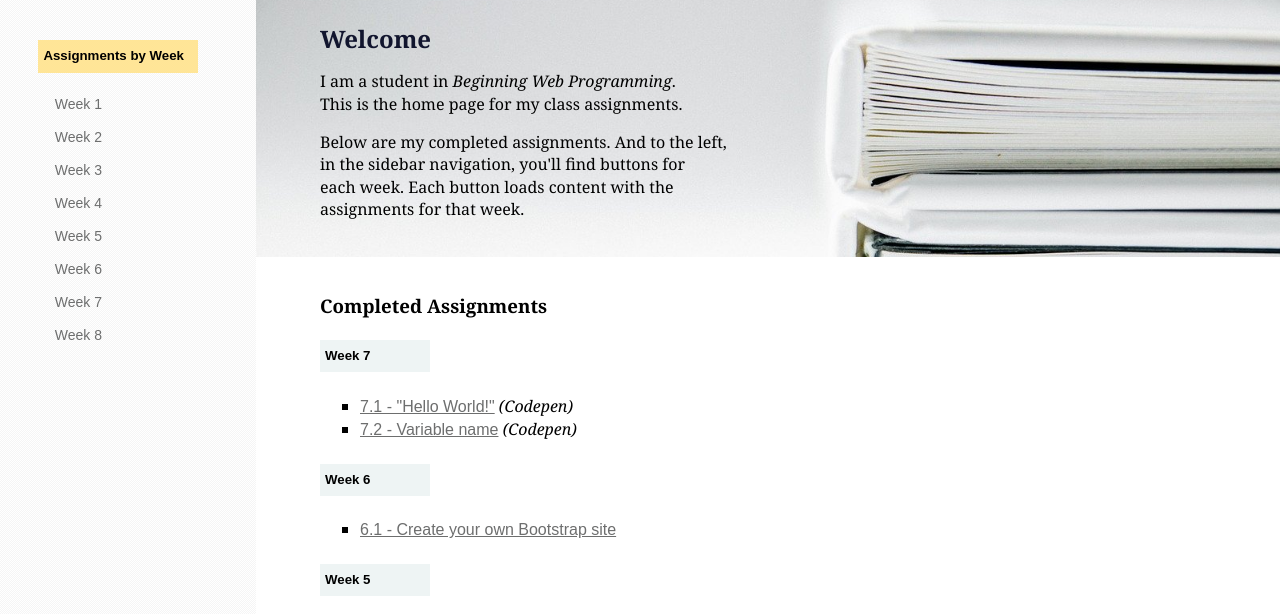
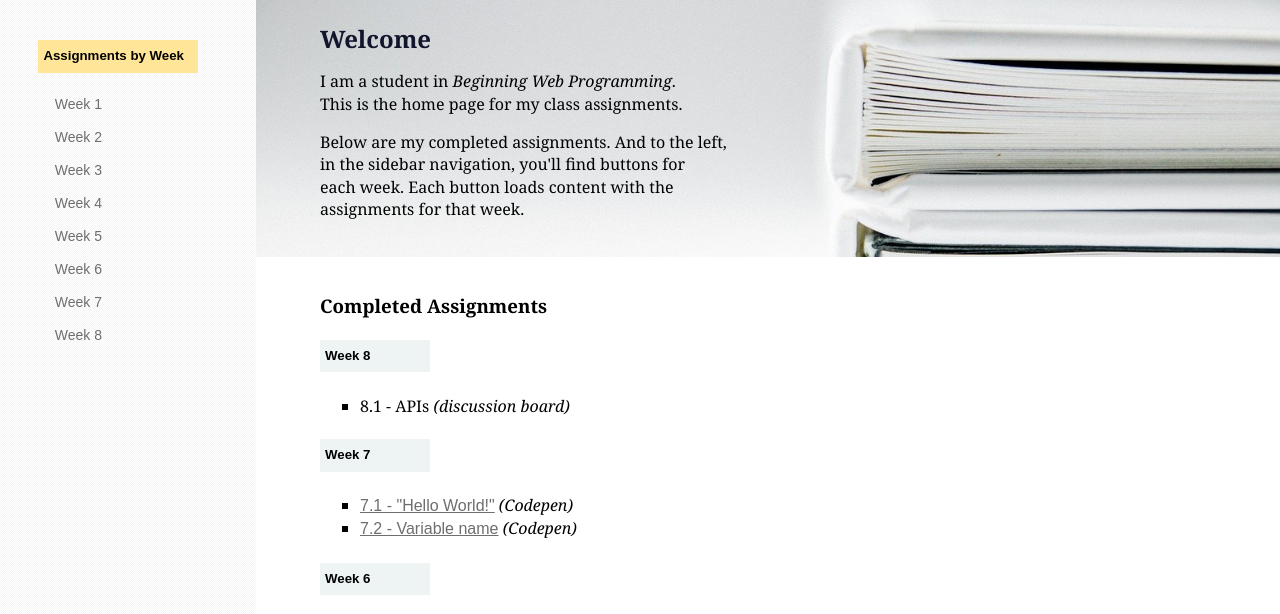
Before and after one commit to joelxdav/joelxdav.github.io, a plain HTML site: page index.html in a window 1280 px wide. Shown: the part 142-756 px from the top of the page. Drawn offline with nearby package versions, Linux system fonts and the light colour scheme.

Commit message:
updating week 8

```diff
--- a/index.html
+++ b/index.html
@@ -77,6 +77,11 @@
       <blockquote>
         <h3>Completed Assignments</h3>
 
+        <h5>Week 8</h5>
+        <ul>
+          <li>8.1 - APIs <i>(discussion board)</i></li>
+        </ul>
+
         <h5>Week 7</h5>
         <ul>
           <li><a href="https://codepen.io/joelxdav/pen/RwoyGBY" target="_blank">7.1 - "Hello World!"</a> <i>(Codepen)</i></li>
--- a/res/scripts.js
+++ b/res/scripts.js
@@ -31,7 +31,7 @@ $(document).ready(function() {
       '<li><a href="https://wireframe.cc/Kfl4j5" target="_blank">5.1 - Wireframing (pt.1)</a></li><li><a href="https://wireframe.cc/bfUmBQ" target="_blank">5.1 - Wireframing (pt.2)</a></li>',
       '<li><a href="https://joelxdav.github.io/frameworks/bootstrap/index.html" target="_blank">6.1 - Create your own Bootstrap site</a></li>',
       '<li><a href="https://codepen.io/joelxdav/pen/RwoyGBY" target="_blank">7.1 - "Hello World!"</a> <i>(Codepen)</i></li><li><a href="https://codepen.io/joelxdav/pen/zYojKXd?editors=1111" target="_blank">7.2 - Variable name</a> <i>(Codepen)</i></li>',
-      '<li><a href="">8.1</a></li>'
+      '<li>8.1 - APIs <i>(discussion board)</i></li>'
     ];
 
     document.title = "Week " + week;
```
Also changed, not shown: 1 other file.
